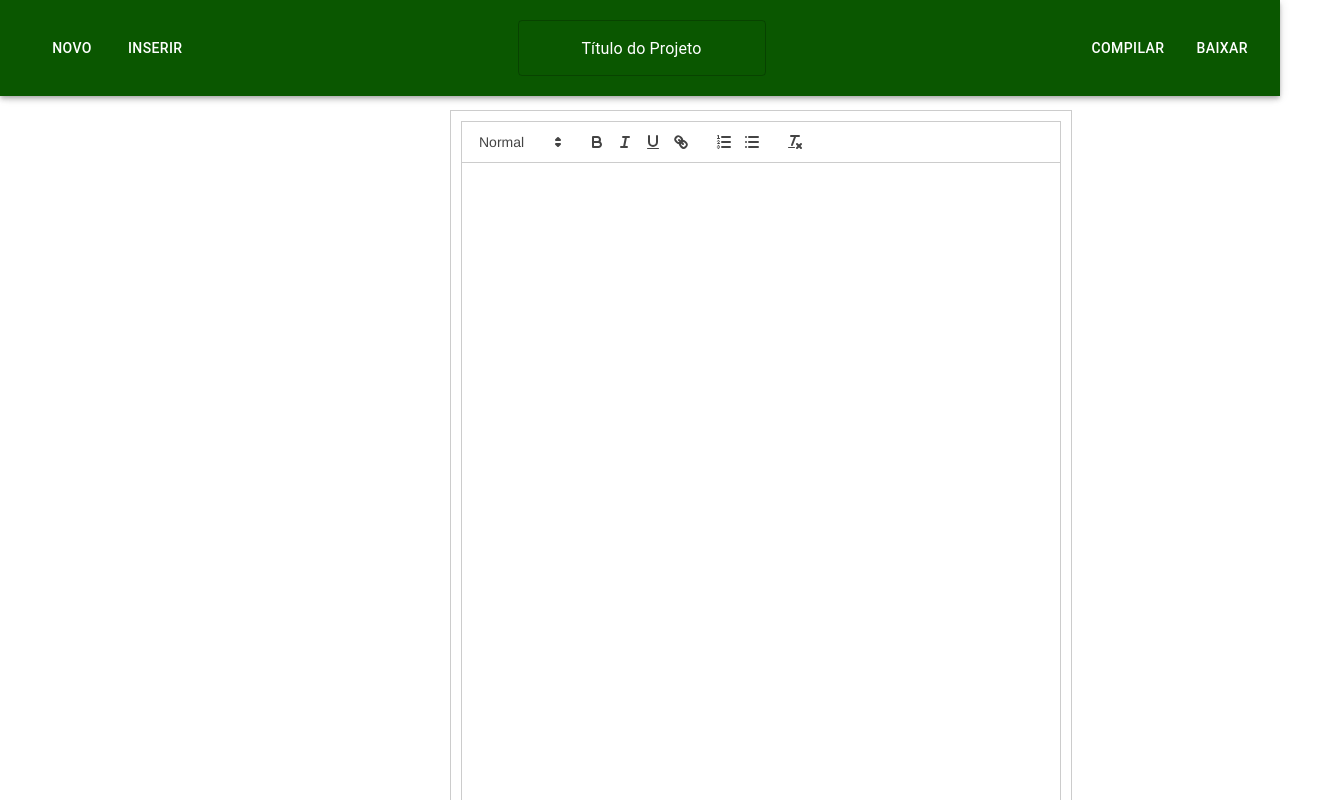
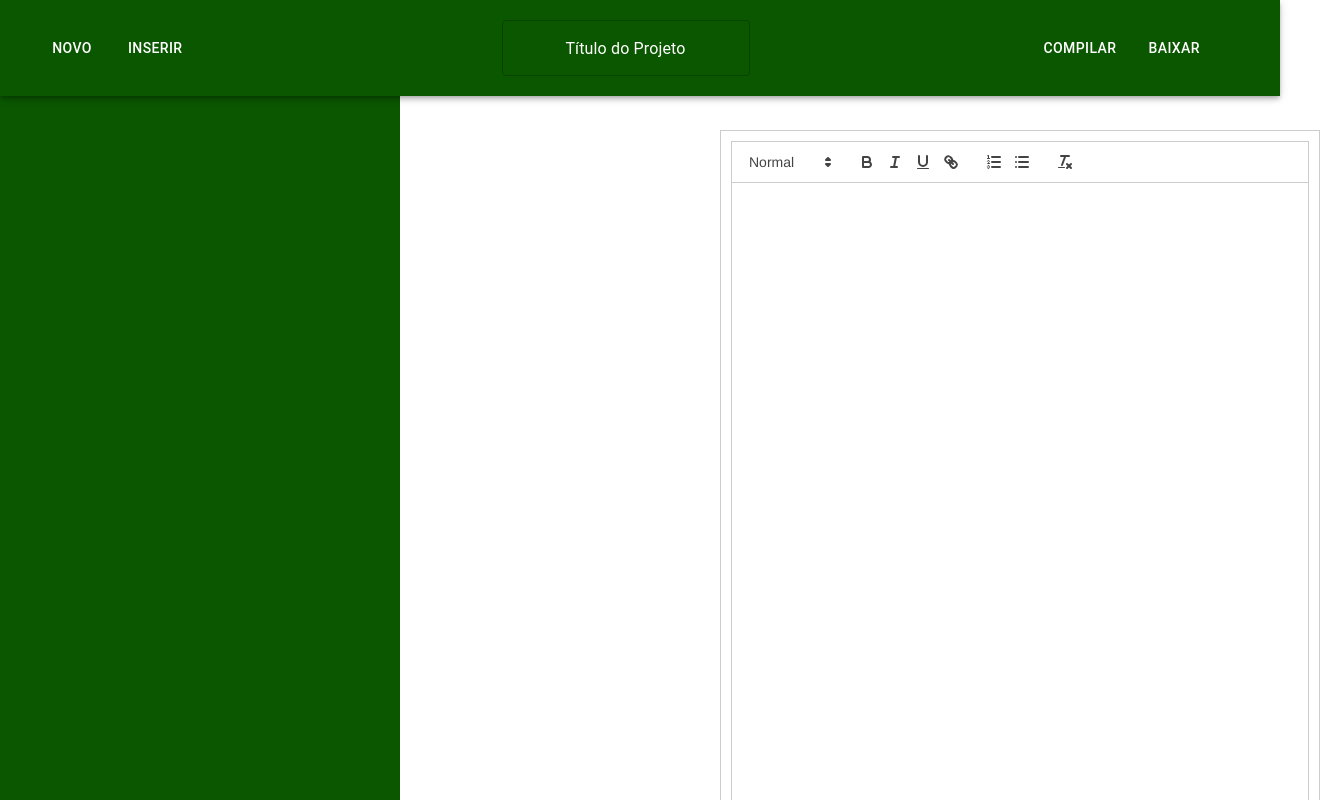
Before and after one commit to andretokumoto/TCC-FE, a React (Create React App) app in the folder my-app/: page / in a window 1280 px wide. Shown: the top 800 px of the page, 1340 px wide, since content can reach past the window. Built offline with nearby package versions, Linux system fonts and the light colour scheme.

Commit message:
box para criação da barra lateral

```diff
--- a/my-app/src/components/editor/editor.css
+++ b/my-app/src/components/editor/editor.css
@@ -4,10 +4,10 @@
     height: 300px;
     max-height: 600px;
     overflow-y: auto;
-    width: 600px;
+    width: 500px;
     font-family: Arial;
     font-size: 16px;
-    margin-top: 110px;
+    margin-top: 100px;
     margin-left: 650px;
     white-space: pre-wrap;
 }
--- /dev/null
+++ b/my-app/src/components/menu_lateral/sideBar.jsx
@@ -0,0 +1,33 @@
+import * as React from 'react';
+import Box from '@mui/material/Box';
+import { ThemeProvider } from '@mui/material/styles';
+
+export default function SideBar() {
+  return (
+    <ThemeProvider
+      theme={{
+        palette: {
+          primary: {
+            main: '#0a5700',
+            dark: '#0a5700',
+          },
+        },
+      }}
+    >
+      <Box
+        sx={{
+          marginLeft: 0,
+          width: 400,
+          height: 1000,
+          borderRadius: 0,
+          bgcolor: 'primary.main',
+          '&:hover': {
+            bgcolor: 'primary.dark',
+          },
+        }}
+      >
+
+      </Box>
+    </ThemeProvider>
+  );
+}
--- a/my-app/src/pages.jsx
+++ b/my-app/src/pages.jsx
@@ -1,32 +1,33 @@
-import NavHeader from './components/NavHeader/navheader.jsx'
+import NavHeader from './components/NavHeader/navheader.jsx';
 import Editor from './components/editor/editor.jsx';
+import SideBar from './components/menu_lateral/sideBar.jsx';
 import React from 'react';
-import './style/pages.css'
+import './style/pages.css';
 
-const Exibe = (props)=>{
+const Exibe = (props) => {
     const tipo_documento = props.tipo;
 
-    if(tipo_documento === 'oficio'){
-      return(
-        <div>
-            <NavHeader/>
+    if (tipo_documento === 'oficio') {
+        return (
+            <div>
+                <NavHeader />
+                <div className="page-container">
+                    <div className="sidebar">
+                        <SideBar />
+                    </div>
 
-            <div className='file_view'>
-                 <Editor/>
+                    <div className='file_view'>
+                        <Editor />
+                    </div>
+                </div>
             </div>
-
-        </div>
-
-      );
+        );
     }
-
 }
 
 function Pages() {
     return (
-
-        <Exibe tipo='oficio'/>
-
+        <Exibe tipo='oficio' />
     );
 }
 
--- a/my-app/src/style/pages.css
+++ b/my-app/src/style/pages.css
@@ -1,5 +1,29 @@
-.file_view{
-    flex: 1;
+* {
+    box-sizing: border-box;
+}
+
+body, html {
+    margin: 0;
+    padding: 0;
+    height: 100%;
+}
+
+.page-container {
     display: flex;
-    flex-direction: column;
+    height: 100vh;
 }
+
+.sidebar {
+    width: 250px;
+    position: fixed;
+    left: 0;
+    top: 0;
+    height: 100vh;
+    padding: 0px;
+}
+
+.file_view {
+    flex-grow: 1;
+    margin-left: 250px;
+    padding: 20px;
+}
```
Also changed, not shown: my-app/src/components/menu_lateral/index.jsx (deleted).
